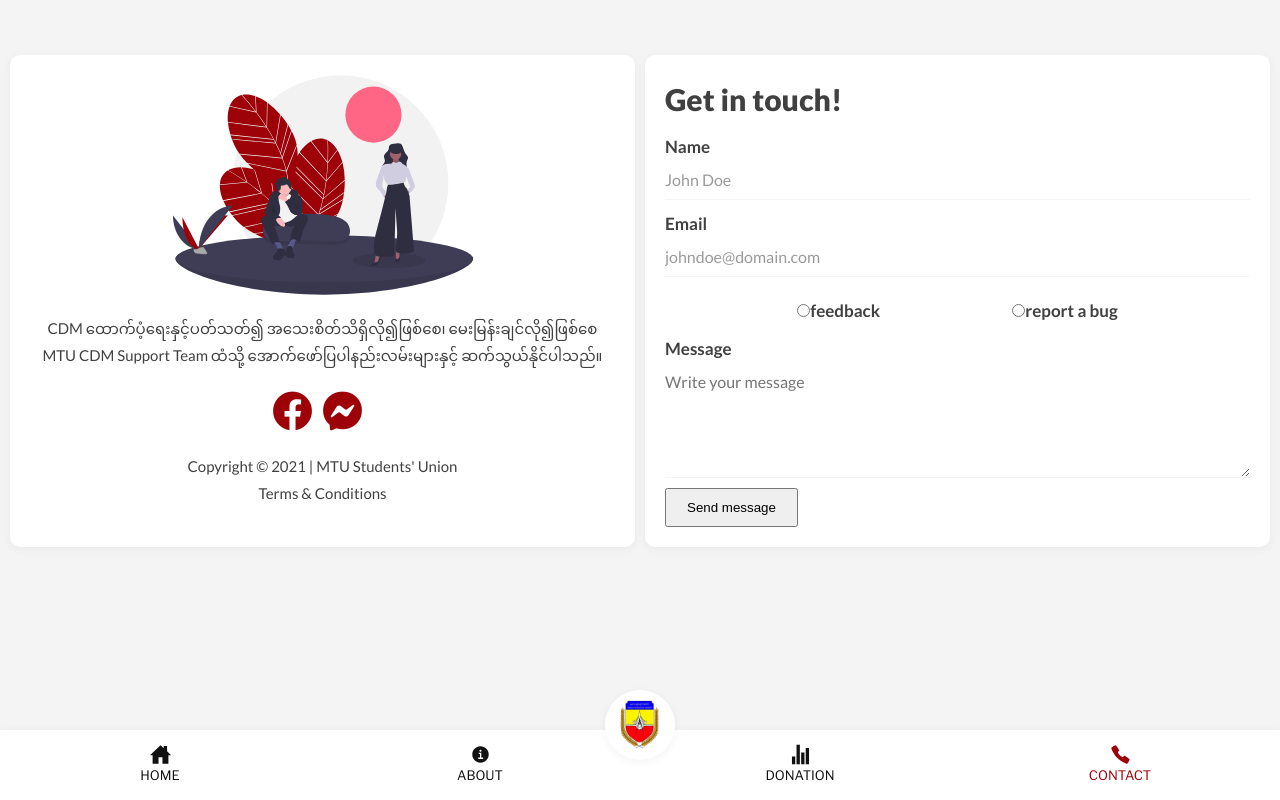
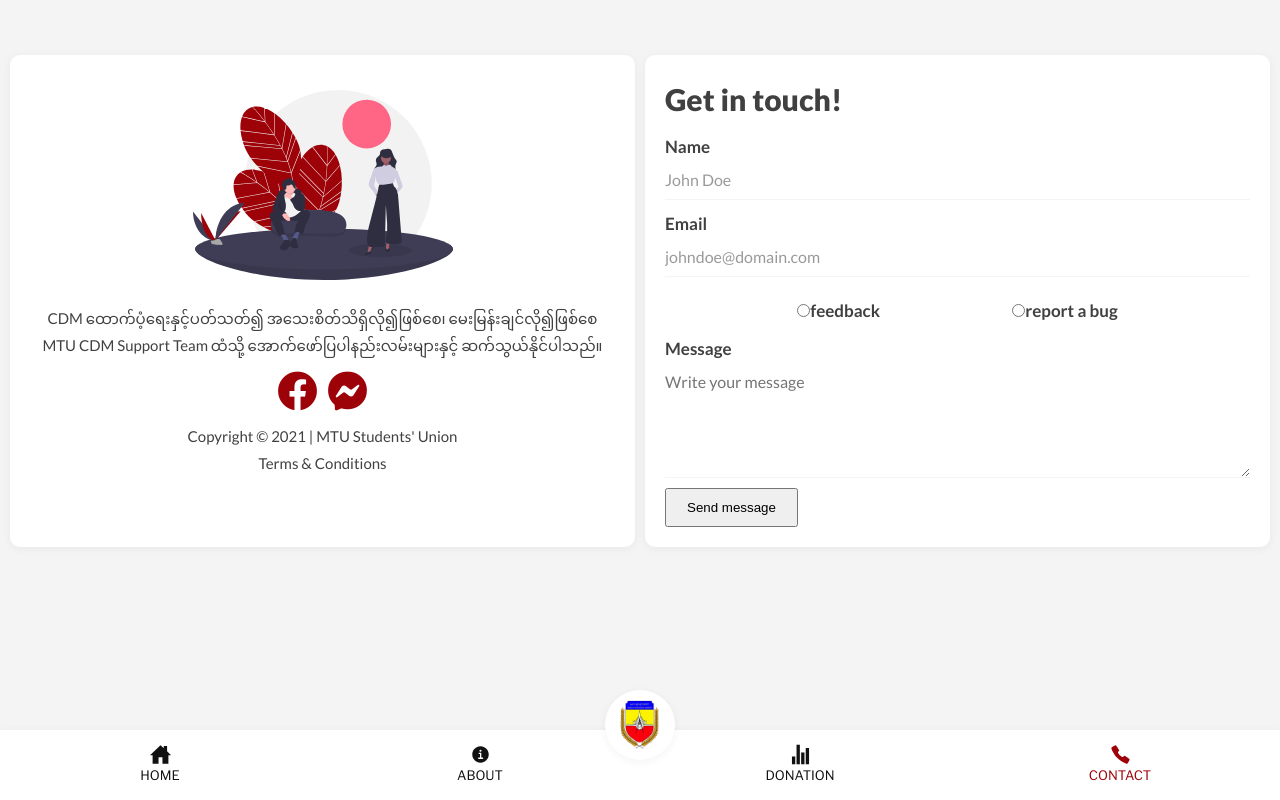
Before and after one commit to htutwaiphyoe/spotify, a Next.js app: page /contact in a window 1280 px wide. Built offline with nearby package versions, Linux system fonts and the light colour scheme.

Commit message:
#add: fixing contact info css

```diff
--- a/components/Contact/Info/Info.module.scss
+++ b/components/Contact/Info/Info.module.scss
@@ -4,15 +4,15 @@
     @include background;
     & figure {
         width: 30rem;
-        margin: -2rem auto -3rem;
+        padding: 0 2rem;
+        margin: 0 auto -2rem;
     }
-
     & ul {
         @include center;
-
         & li {
             font-size: 4rem;
-            margin-right: 1rem;
+            line-height: 1.1;
+            padding: 0 0.5rem;
             & a {
                 color: $color-primary;
             }
```
